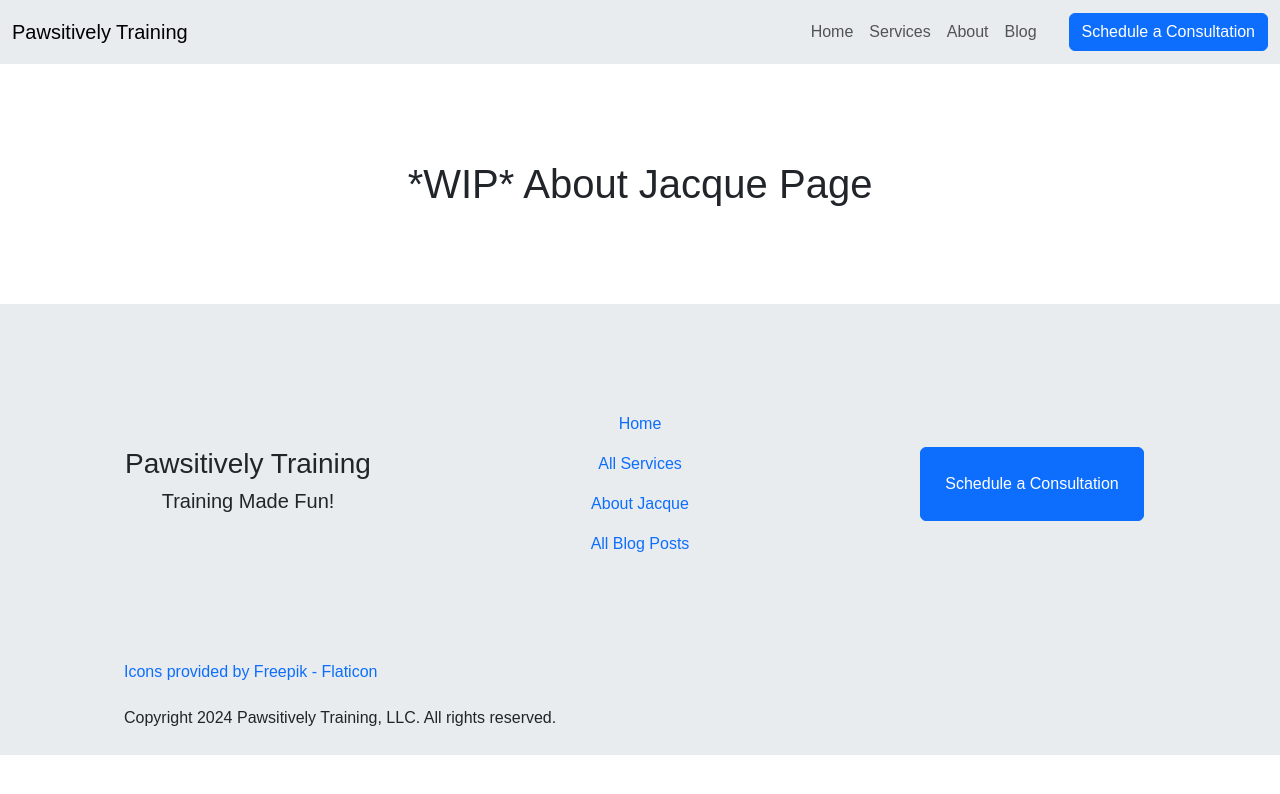
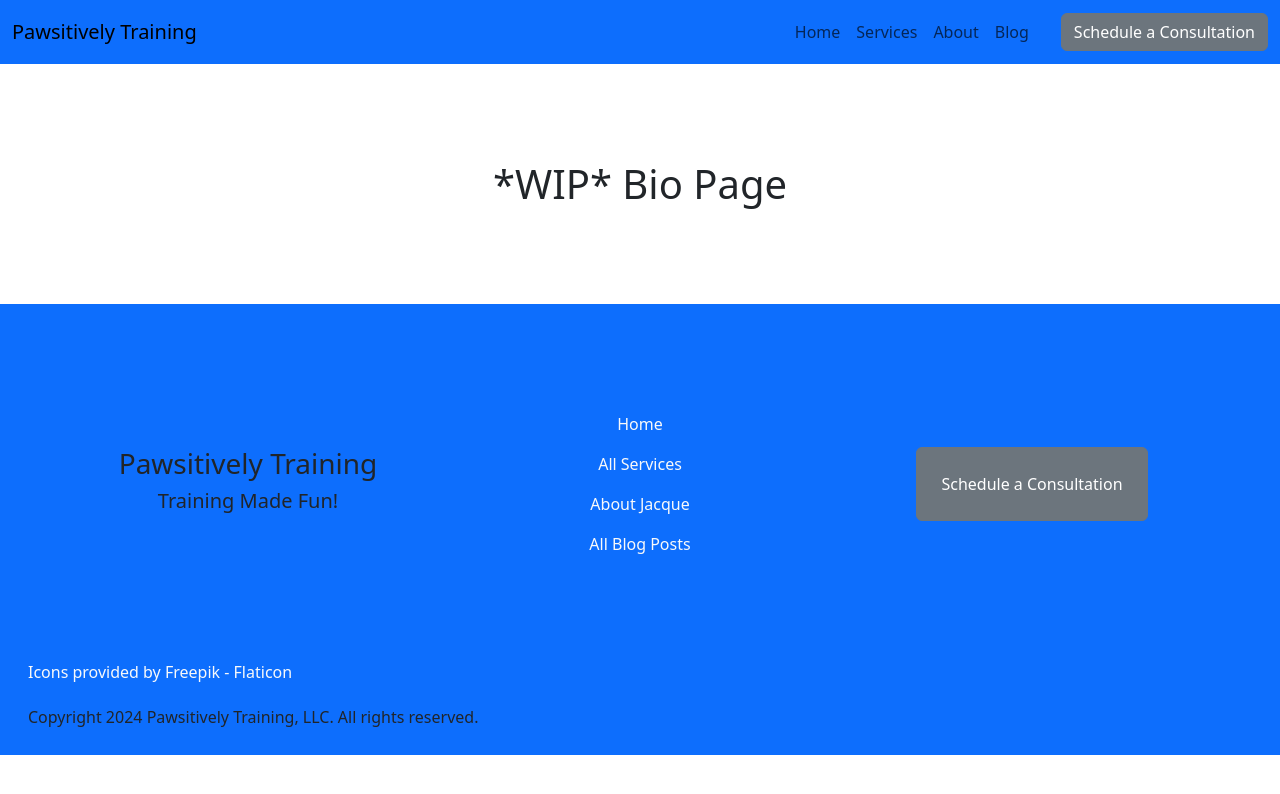
Before and after one commit to stubbornmarlin3/pawsitively, a plain HTML site: page bio/index.html in a window 1280 px wide. Drawn offline with nearby package versions, Linux system fonts and the light colour scheme.

Commit message:
moving things around

```diff
--- a/bio/index.html
+++ b/bio/index.html
@@ -3,33 +3,19 @@
 <head>
     <meta charset="UTF-8">
     <meta name="viewport" content="width=device-width, initial-scale=1.0">
-    <title>About - Pawsitively Training</title>
+    <title>About - Pawsitively</title>
 
     <!-- CSS page for Bootstrap -->
     <link href="https://cdn.jsdelivr.net/npm/bootstrap@5.3.3/dist/css/bootstrap.min.css" rel="stylesheet" integrity="sha384-QWTKZyjpPEjISv5WaRU9OFeRpok6YctnYmDr5pNlyT2bRjXh0JMhjY6hW+ALEwIH" crossorigin="anonymous">
 
-    <style type="text/css">
-        * {
-            font-family: Arial, Helvetica, sans-serif
-        }
-        /* section {
-            border: 1px solid red;
-        }
-        div {
-            border: 1px dashed blue;
-        }
-        nav, footer {
-            border: 1px solid green;
-        } */
-    </style>
+    <!-- Bootstrap script -->
+    <script src="https://cdn.jsdelivr.net/npm/bootstrap@5.3.3/dist/js/bootstrap.bundle.min.js" integrity="sha384-YvpcrYf0tY3lHB60NNkmXc5s9fDVZLESaAA55NDzOxhy9GkcIdslK1eN7N6jIeHz" crossorigin="anonymous" defer></script>
 
 </head>
 <body>
 
-    <!-- Navigation Bar -->
-
-    <nav class="navbar navbar-expand-md bg-body-secondary sticky-top">
-        <div class="container-fluid">
+    <header class="navbar navbar-expand-md bg-primary sticky-top">
+        <nav class="container-fluid">
             <button class="navbar-toggler" type="button" data-bs-toggle="collapse" data-bs-target="#navbarToggler" aria-controls="navbarToggler" aria-expanded="false" aria-label="Toggle navigation">
                 <span class="navbar-toggler-icon"></span>
             </button>
@@ -37,34 +23,30 @@
             <div class="collapse navbar-collapse" id="navbarToggler">
                 <ul class="navbar-nav ms-auto">
                     <li class="nav-item py-1">
-                        <a href="/" class="nav-link">Home</a>
+                        <button class="nav-link" onclick="anchorScroll('#intro')" aria-current="page">Home</button>
                     </li>
                     <li class="nav-item py-1">
-                        <a href="/services/" class="nav-link">Services</a>
+                        <button class="nav-link" onclick="anchorScroll('#services')">Services</button>
                     </li>
                     <li class="nav-item py-1">
-                        <a href="/bio/" class="nav-link" aria-current="page">About</a>
+                        <button class="nav-link" onclick="anchorScroll('#bio')">About</button>
                     </li>
                     <li class="nav-item py-1">
-                        <a href="/blog/" class="nav-link">Blog</a>
+                        <button class="nav-link" onclick="anchorScroll('#blog')">Blog</button>
                     </li>
                     <li class="nav-item ms-md-4 m-md-auto mt-md-auto mt-3">
-                        <a href="/" class="btn btn-primary">Schedule a Consultation</a>
+                        <button class="btn btn-secondary" onclick="anchorScroll('#schedule')">Schedule a Consultation</button>
                     </li>
                 </ul>
             </div>
-        </div>
         </nav>
+    </header>
 
     <div class="container-fluid m-auto text-center p-5">
-        <h1 class="m-5">*WIP* About Jacque Page</h1>
+        <h1 class="m-5">*WIP* Bio Page</h1>
     </div>
 
-
-    <!-- Bootstrap script -->
-    <script src="https://cdn.jsdelivr.net/npm/bootstrap@5.3.3/dist/js/bootstrap.bundle.min.js" integrity="sha384-YvpcrYf0tY3lHB60NNkmXc5s9fDVZLESaAA55NDzOxhy9GkcIdslK1eN7N6jIeHz" crossorigin="anonymous"></script>
-</body>
-<footer class="bg-body-secondary p-1">
+    <footer class="p-1 bg-primary">
         <div class="row m-5">
             <div class="col-md-4 text-center m-auto">
                 <h3>Pawsitively Training</h1>
@@ -73,29 +55,30 @@
             <div class="col m-auto text-center">
                 <ul class="nav flex-column py-5">
                     <li class="nav-item">
-                    <a href="/" class="nav-link">Home</a>
+                        <a href="/" class="nav-link link-light active" aria-current="page">Home</a>
                     </li>
                     <li class="nav-item">
-                    <a href="/services/" class="nav-link">All Services</a>
+                        <a href="/services/" class="nav-link link-light">All Services</a>
                     </li>
                     <li class="nav-item">
-                    <a href="/bio/" class="nav-link active" aria-current="page">About Jacque</a>
+                        <a href="/bio/" class="nav-link link-light">About Jacque</a>
                     </li>
                     <li class="nav-item">
-                    <a href="/blog/" class="nav-link">All Blog Posts</a>
+                        <a href="/blog/" class="nav-link link-light">All Blog Posts</a>
                     </li>
                 </ul>
 
             </div>
             <div class="col m-auto text-center">
-            <a href="/" class="btn btn-primary p-4">Schedule a Consultation</a>
+                <button class="btn btn-secondary p-4" onclick="anchorScroll('#schedule')">Schedule a Consultation</button>
             </div>
         </div>
         <div class="mx-4">
-        <div class="container-fluid mx-5 px-5">
-            <a href="https://www.flaticon.com/animated-icons/" title="animated icons" class="link-underline link-underline-opacity-0">Icons provided by Freepik - Flaticon</a>
+            <div class="">
+                <a href="https://www.flaticon.com/animated-icons/" title="animated icons" class="link-underline link-underline-opacity-0 link-light">Icons provided by Freepik - Flaticon</a>
                 <h6 class="my-4">Copyright 2024 Pawsitively Training, LLC. All rights reserved.</h6>
             </div>
         </div>
     </footer>
+</body>
 </html>
--- /dev/null
+++ b/css/style.css
@@ -0,0 +1,17 @@
+* {
+    font-family: Arial, Helvetica, sans-serif;
+}
+
+button.schedule{
+    background-color: plum;
+}
+
+/* section {
+    border: 1px solid red;
+}
+div {
+    border: 1px dashed blue;
+}
+nav, footer {
+    border: 1px solid green;
+} */
```
Also changed, not shown: blog/index.html (+20 -37 lines), index.html (+17 -49 lines), js/scroll.js (added, +14 -0 lines), services/index.html (+20 -37 lines), css/style.min.css (deleted), init.js (deleted), sass/style.scss (deleted), 1 other file. Lines whose indentation alone changed are shown as unchanged.
